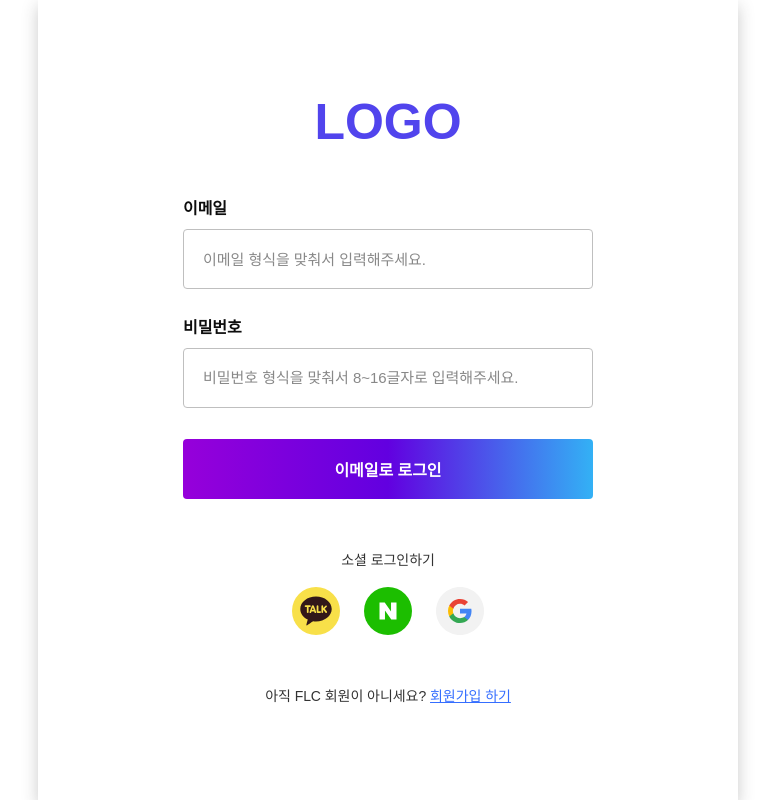
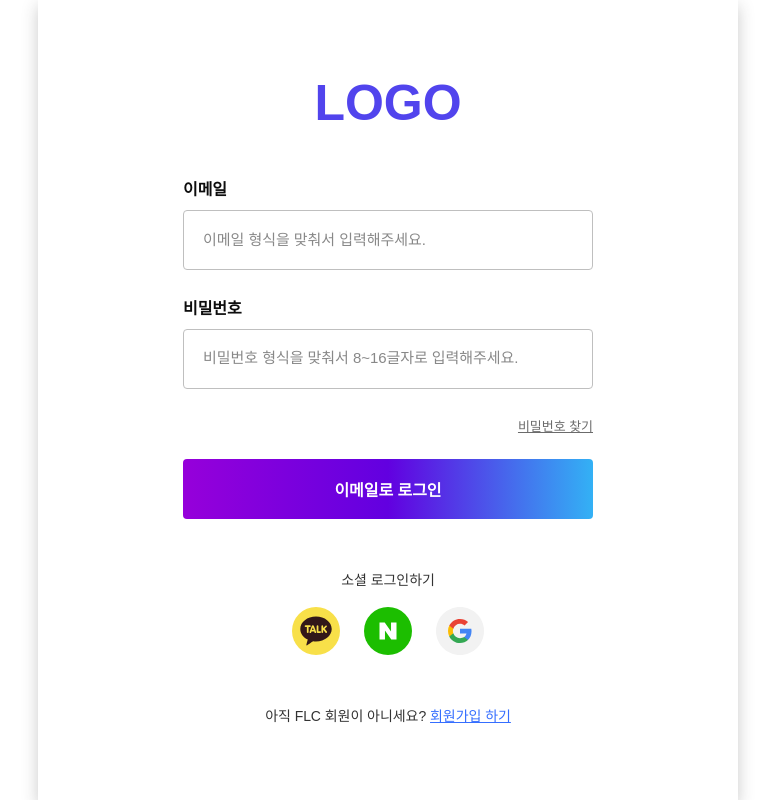
Before and after one commit to FindLolChess-FLC/ReactWebApplicationServer, a React (Create React App) app: page /login in a window 1280 px wide. Shown: the whole page, without its empty margins (252-1027 px from the left). Built offline with nearby package versions, Linux system fonts and the light colour scheme; no server answers; a web font is replaced by a local one.

Commit message:
✨ : 비밀번호 찾기

```diff
--- a/src/pages/Login.tsx
+++ b/src/pages/Login.tsx
@@ -30,6 +30,7 @@ const Form = styled.form`
   display: flex;
   flex-direction: column;
   gap: 1.125rem; // 18px
+  align-items: flex-end;
 `;
 
 const Title = styled.h1`
@@ -44,9 +45,14 @@ const InputDiv = styled.div`
   flex-direction: column;
 `;
 
+const FindLink = styled(Link)`
+  color: #6b6b6b;
+  font-size: 0.8125rem; // 13px
+  margin-bottom: 0.5rem; // 8px
+`;
 const TextSpan = styled.span`
   color: #333;
-  font-size: 0.875rem; //14px
+  font-size: 0.875rem; // 14px
   font-weight: 500;
 `;
 
@@ -74,6 +80,8 @@ const ImgDiv = styled.div`
 const Img = styled.img`
   cursor: pointer;
 `;
+
+const url = `${process.env.REACT_APP_SITEURL}/user/passwordreset/`;
 
 export default function Login() {
   // useUserInput에서 input validation schema
@@ -137,6 +145,9 @@ export default function Login() {
             <StyleError>{errors.password.message}</StyleError>
           )}
         </InputDiv>
+        <FindLink to={url} target="blank">
+          비밀번호 찾기
+        </FindLink>
         <Button type="submit" id="login" name="login">
           이메일로 로그인
         </Button>
```
